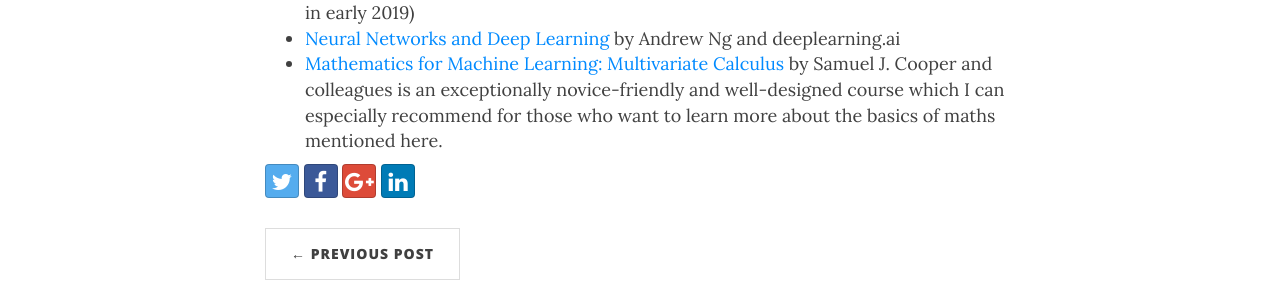
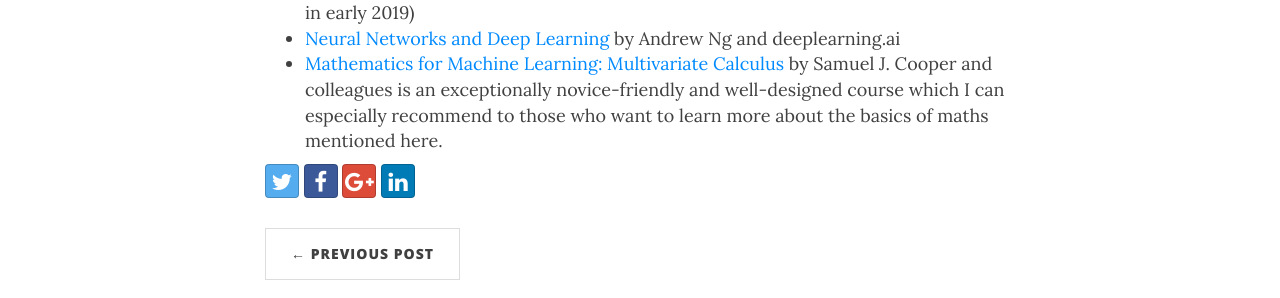
Before and after one commit to m-petersen/vinpetersen.github.io, a Jekyll site: the page built from _posts/2018-11-25-a-guided-tour-through-a-convolutional-neural-network-part-3.md, in a window 1280 px wide and 900 px high, scrolled down 4459 px. Shown: the part 296-594 px from the top of the window. Built offline with Jekyll 4.4.1, drawn with Linux system fonts in a browser that asks for light colours; nearby versions of some CDN libraries; formulas are drawn with MathJax 3.

Commit message:
Update 2018-11-25-a-guided-tour-through-a-convolutional-neural-network-part-3.md

```diff
--- a/_posts/2018-11-25-a-guided-tour-through-a-convolutional-neural-network-part-3.md
+++ b/_posts/2018-11-25-a-guided-tour-through-a-convolutional-neural-network-part-3.md
@@ -53,4 +53,4 @@
 ### References and Inspiration
 * [Deep Learning For Coders](https://course.fast.ai/) by Jeremy Howard and Fast.ai (v3 will be publicly available in early 2019)
 * [Neural Networks and Deep Learning](https://www.coursera.org/learn/neural-networks-deep-learning?specialization=deep-learning) by Andrew Ng and deeplearning.ai
-* [Mathematics for Machine Learning: Multivariate Calculus](https://www.coursera.org/learn/multivariate-calculus-machine-learning) by Samuel J. Cooper and colleagues is an exceptionally novice-friendly and well-designed course which I can especially recommend for those who want to learn more about the basics of maths mentioned here.
+* [Mathematics for Machine Learning: Multivariate Calculus](https://www.coursera.org/learn/multivariate-calculus-machine-learning) by Samuel J. Cooper and colleagues is an exceptionally novice-friendly and well-designed course which I can especially recommend to those who want to learn more about the basics of maths mentioned here.
```
